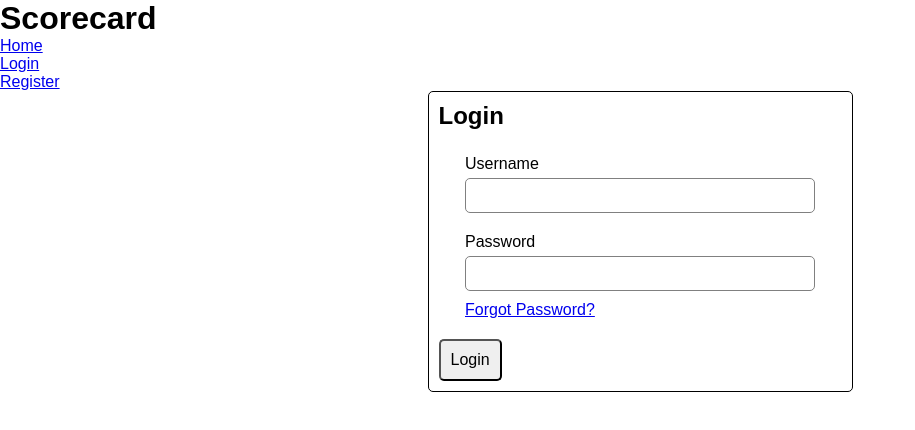
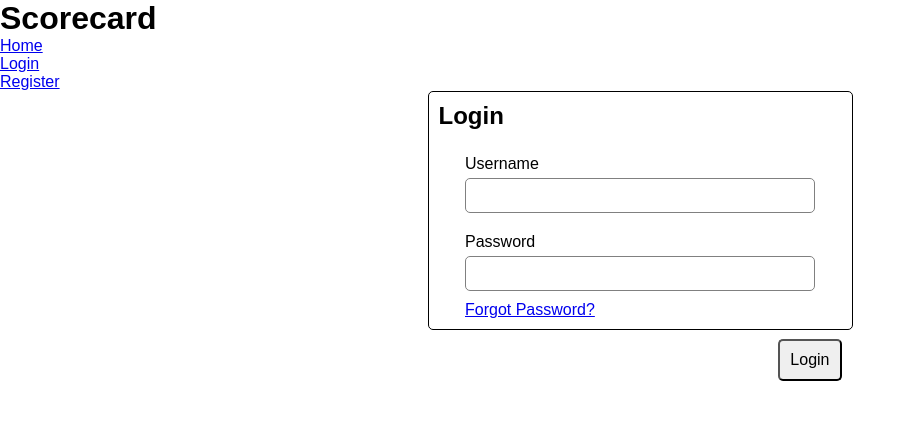
Before and after one commit to RoundEm/Clash_for_the_Cup, a React app: page /login in a window 1280 px wide. Shown: the whole page, without its empty margins (0-915 px from the left). Built offline with nearby package versions, Linux system fonts and the light colour scheme.

Commit message:
Basic styling

```diff
--- a/src/components/Login.css
+++ b/src/components/Login.css
@@ -1,9 +1,10 @@
-#login {
+#login, #register {
     width: 425px;
     border: 1px solid;
     border-radius: 5px;
     padding: 10px;
     margin: 0 auto;
+    clear: both;
 }
 fieldset label {
     text-align: left;
@@ -30,11 +31,15 @@ input {
     border: 1px solid grey;
     border-radius: 5px;
 }
+input#date-of-birth {
+    width: 220px;
+}
 button {
     margin: 20px 0 0;
     padding: 10px;
     border-radius: 5px;
     font-size: 1em;
+    float: right;
 }
 /* move to index.css?? */
 button:hover {
--- a/src/index.css
+++ b/src/index.css
@@ -3,4 +3,5 @@
   padding: 0;
   font-family: sans-serif;
   box-sizing: border-box;
+
 }
```
